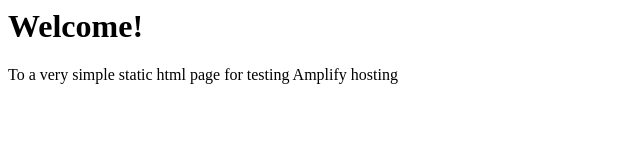
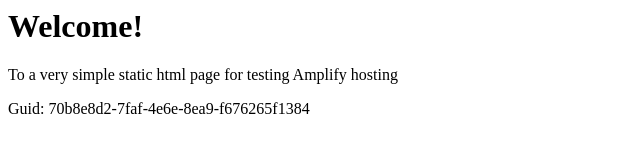
Before and after one commit to aws-aemilia-fra/Github-PR-Commit-Integration-Test-DoNotTouch-GitHubAutoBuildCanaryTest-v1-preprod-eu-central-1, a website: page src/index.html in a window 1280 px wide. Shown: the whole page, without its empty margins (0-640 px from the left). Drawn offline with Linux system fonts and the light colour scheme.

Commit message:
commit from integ tests

```diff
--- a/src/index.html
+++ b/src/index.html
@@ -1,3 +1,5 @@
+
+
 <html lang="en">
 
 <head>
@@ -10,6 +12,6 @@
 <body>
     <h1>Welcome!</h1>
     <p>To a very simple static html page for testing Amplify hosting</p>
-</body>
+    <p>Guid: 70b8e8d2-7faf-4e6e-8ea9-f676265f1384</p></body>
 
 </html>
```
